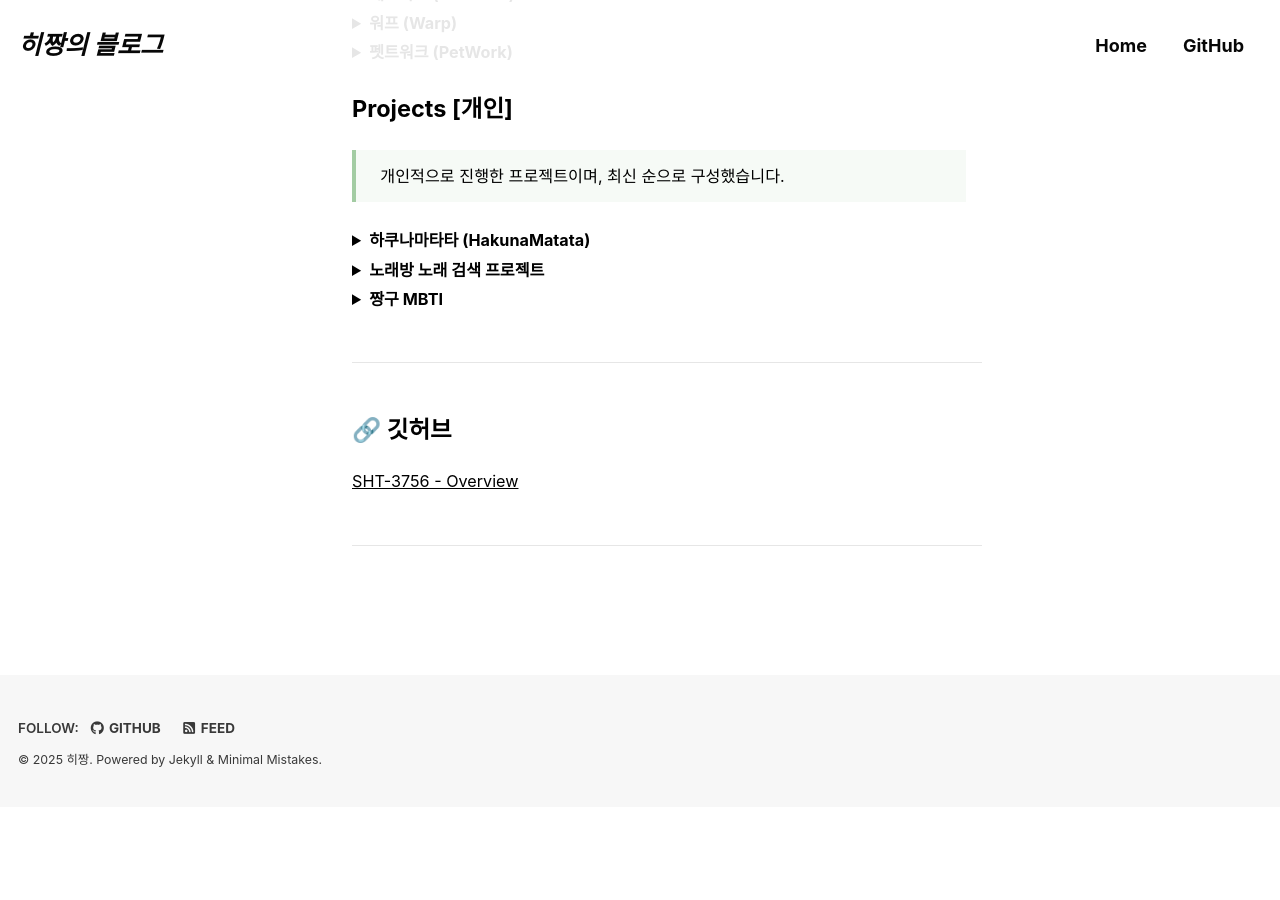
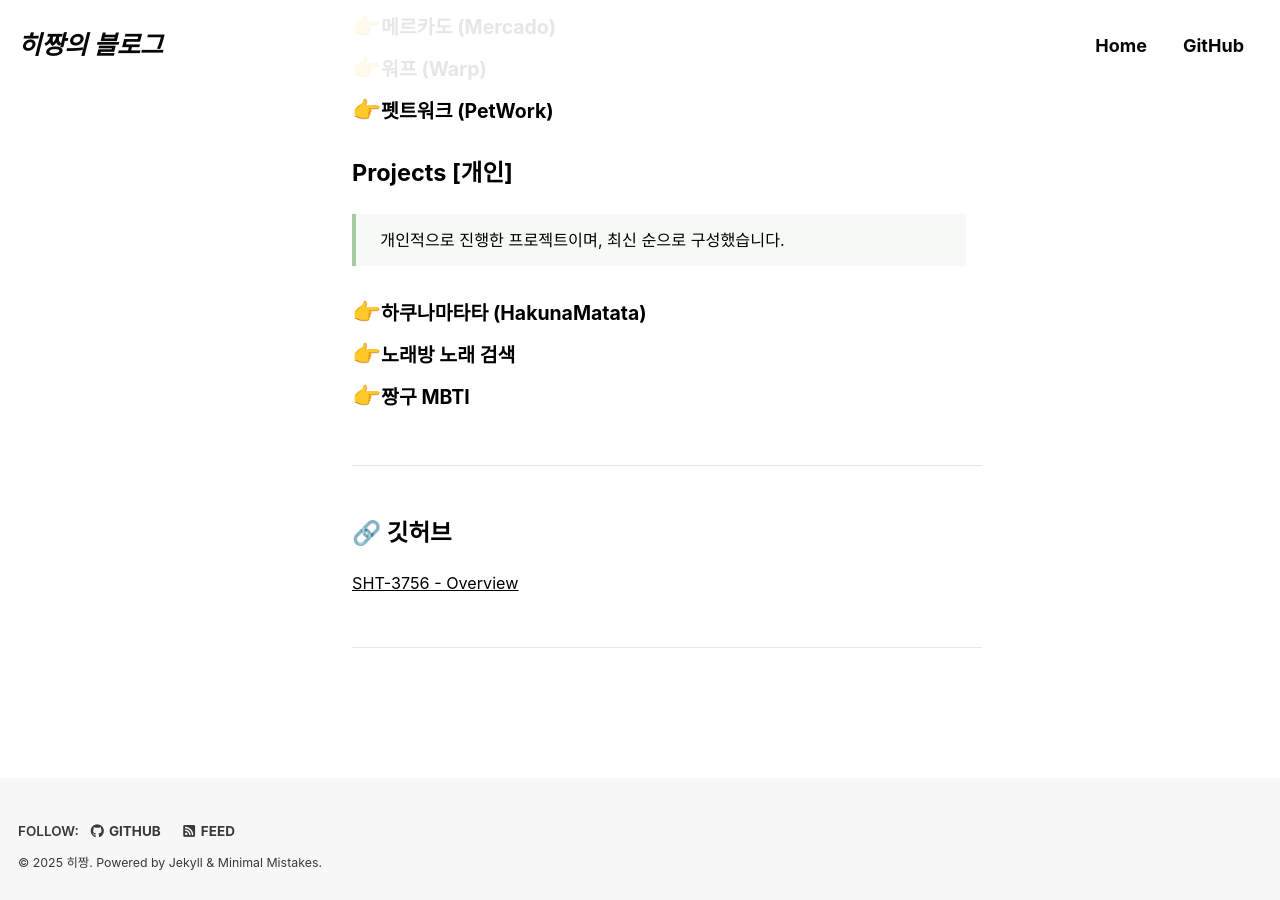
Before and after one commit to sht3756/sht3756.github.io, a Jekyll site: the page built from _pages/about.md, in a window 1280 px wide and 900 px high, scrolled down 1851 px. Built offline with Jekyll 4.4.1, drawn with Linux system fonts in a browser that asks for light colours; cached includes are drawn as plain includes; some web fonts are replaced; before the commit the page ends 2659 px from its top, so only the background shows below that.

Commit message:
fix : 스타일 수정

```diff
--- a/_pages/about.md
+++ b/_pages/about.md
@@ -6,6 +6,8 @@
 
 published: true
 ---
+
+<script src="/customs/loader.js"></script>
 
 <img width=100 height=200 src="https://github.com/sht3756/sht3756.github.io/blob/main/assets/images/face1.jpg?raw=true">
 
@@ -89,9 +91,8 @@
 
 > 회사에서 진행한 프로젝트입니다.
 
-<details>
-  <summary><b>나라면</b></summary>
-    <img src="https://raw.githubusercontent.com/sht3756/sht3756.github.io/main/assets/images/project1.jpg" alt="프로젝트">
+<custom-details summary="나라면" content="
+<img src='https://raw.githubusercontent.com/sht3756/sht3756.github.io/main/assets/images/project1.jpg' alt='프로젝트'>
 
   <div>
     <b><u>프로젝트 소개</u></b>
@@ -122,15 +123,14 @@
     <p> - 유저 푸쉬 관리 (토큰, 주제, 즉시, 예약)</p>
     <p> - 유저 구독 관리 (주제 팔로우, 주제 언 팔로우)</p>
     <p> - 홈 배너 관리</p>
-    <button class="about-button" onClick="window.open('https://naramyeon.com/#firstSection','window_name','width=430,height=500,location=no,status=no,scrollbars=yes');">🔗 소개 페이지</button>
-    <button class="about-button" onClick="window.open('https://apps.apple.com/kr/app/%EB%82%98%EB%9D%BC%EB%A9%B4-%ED%95%98%EB%A3%A8-1%EB%B6%84-%EA%B0%84%ED%8E%B8-%EA%BD%81%ED%85%8C%ED%81%AC/id6444550618','window_name','width=430,height=500,location=no,status=no,scrollbars=yes');">🔗 애플 스토어</button>
-    <button class="about-button" onClick="window.open('https://play.google.com/store/apps/details?id=com.adriven.naramyeon','window_name','width=430,height=500,location=no,status=no,scrollbars=yes');">🔗 구글 스토어</button>
+    <button class='about-button' onClick=window.open('https://naramyeon.com/#firstSection','window_name','width=430,height=500,location=no,status=no,scrollbars=yes');>🔗 소개 페이지</button>
+    <button class='about-button' onClick=window.open('https://apps.apple.com/kr/app/%EB%82%98%EB%9D%BC%EB%A9%B4-%ED%95%98%EB%A3%A8-1%EB%B6%84-%EA%B0%84%ED%8E%B8-%EA%BD%81%ED%85%8C%ED%81%AC/id6444550618','window_name','width=430,height=500,location=no,status=no,scrollbars=yes');>🔗 애플 스토어</button>
+    <button class='about-button' onClick=window.open('https://play.google.com/store/apps/details?id=com.adriven.naramyeon','window_name','width=430,height=500,location=no,status=no,scrollbars=yes');>🔗 구글 스토어</button>">
 
-</details>
+</custom-details>
 
-<details>
-  <summary><b>국룰 (KRule)</b></summary>
-  <img src="https://github.com/sht3756/sht3756.github.io/blob/main/assets/images/project2.jpeg?raw=true" alt="프로젝트">
+<custom-details summary="국룰 (KRule)" content="
+<img src='https://github.com/sht3756/sht3756.github.io/blob/main/assets/images/project2.jpeg?raw=true' alt='프로젝트'>
 
   <div>
     <b><u>프로젝트 소개</u></b>
@@ -150,12 +150,14 @@
     <p> 글 등록 (레시피)</p>
     <p> 리스트 출력 (장보기, 제철음식, 전국 특산품, 라이브 쇼핑, 레시피, 선물 상품관)</p>
     <p> 페이지 네이션 적용 (무한 스크롤- Intersection Observer)</p>
+">
+</custom-details>
 
-</details>
+<custom-details summary="메르카도 (Mercado)" content="
 
-<details>
-  <summary><b>메르카도 (Mercado)</b></summary>
-  <img src="https://github.com/sht3756/sht3756.github.io/blob/main/assets/images/project3.png?raw=true" alt="프로젝트">
+<p style='text-align: center;'>
+<img src='https://github.com/sht3756/sht3756.github.io/blob/main/assets/images/project3.png?raw=true' alt='프로젝트' height=300 width=200>
+</p>
   <div>
     <b><u>프로젝트 소개</u></b>
   </div>
@@ -180,14 +179,14 @@
     <p> - 임시저장 기능 적용</p>
     <p> - 다음 우체국 API 적용 및 배송위치 추적</p>
     <p>- 페이지네이션 적용 (ReactQuery)</p>
-</details>
+">
+</custom-details>
 
-<details>
+<custom-details summary="워프 (Warp)" content="
 
-  <summary><b>워프 (Warp) </b></summary>
-  <div style="text-align:center;">
-  <img src="https://github.com/sht3756/sht3756.github.io/blob/main/assets/images/project4.png?raw=true" alt="프로젝트" >
-  </div>
+<p style='text-align: center;'>
+<img src='https://github.com/sht3756/sht3756.github.io/blob/main/assets/images/project4.png?raw=true' alt='프로젝트'>
+</p>
   <div>
     <b><u>프로젝트 소개</u></b>
   </div>
@@ -207,12 +206,13 @@
     <p> - 다국어 서비스 적용 (데이터 연동 및 스타일) </p>
     <p> - Drag&Drop 으로 파일 업로드 기능 적용 (파일 용량 제한(200mb))</p>
     <p> - 파일 포맷 후 다운로드 기능 적용 </p>
-    <button class="about-button" onClick="window.open('https://www.warpmastering.com/kr/main','window_name','width=430,height=500,location=no,status=no,scrollbars=yes');">🔗 워프 링크</button>
-</details>
+    <button class='about-button' onClick=window.open('https://www.warpmastering.com/kr/main','window_name','width=430,height=500,location=no,status=no,scrollbars=yes');>🔗 워프 링크</button>
+">
+</custom-details>
 
-<details>
-  <summary><b>펫트워크 (PetWork)</b></summary>
-  <img src="https://github.com/sht3756/sht3756.github.io/blob/main/assets/images/project5.png?raw=true" alt="프로젝트">
+<custom-details summary="펫트워크 (PetWork)" content="
+<img src='https://github.com/sht3756/sht3756.github.io/blob/main/assets/images/project5.png?raw=true' alt='프로젝트'>
+
   <div>
     <b><u>프로젝트 소개</u></b>
   </div>
@@ -235,16 +235,20 @@
     <p> - 추천, 관련 검색어 기능 적용 (구글 자연어 NLP)</p>
     <p> - 공유 기능 적용(카카오 공유)</p>
     <p> - 최근 검색어 기능 적용</p>
-    <button class="about-button" onClick="window.open('https://petwork.kr/','window_name','width=430,height=500,location=no,status=no,scrollbars=yes');">🔗 펫트워크 링크</button>
-</details>
+    <button class='about-button;' onClick=window.open('https://petwork.kr/','window_name','width=430,height=500,location=no,status=no,scrollbars=yes');>🔗 펫트워크 링크</button>
+">
+</custom-details>
 
 ## Projects [개인]
 
 > 개인적으로 진행한 프로젝트이며, 최신 순으로 구성했습니다.
 
-<details>
-  <summary><b>하쿠나마타타 (HakunaMatata)</b></summary>
-  <img src="https://github.com/sht3756/sht3756.github.io/blob/main/assets/images/project6.png?raw=true" alt="프로젝트">
+<custom-details summary="하쿠나마타타 (HakunaMatata)" content="
+
+<p style='text-align: center;'>
+<img src='https://github.com/sht3756/sht3756.github.io/blob/main/assets/images/project6.png?raw=true' alt='프로젝트'>
+</p>
+
  <div>
     <b><u>프로젝트 소개</u></b>
   </div>
@@ -273,11 +277,13 @@
     <p> - 고민글 검색</p>
     <p> - 고민글 리스트 태그 필터</p>
     <p> - Provider 사용</p>
-    <button class="about-button" onClick="window.open('https://apps.apple.com/kr/app/hakunamatata-%EA%B3%A0%EB%AF%BC-%EC%83%81%EB%8B%B4-%EC%BB%A4%EB%AE%A4%EB%8B%88%ED%8B%B0-%EC%95%B1/id6446880691','window_name','width=430,height=500,location=no,status=no,scrollbars=yes');">🔗 하쿠나마타타 링크</button>
-</details>
-<details>
-  <summary><b>노래방 노래 검색 프로젝트</b></summary>
-  <img src="https://github.com/sht3756/sht3756.github.io/blob/main/assets/images/project7.png?raw=true" alt="프로젝트">
+    <button class='about-button' onClick=window.open('https://apps.apple.com/kr/app/hakunamatata-%EA%B3%A0%EB%AF%BC-%EC%83%81%EB%8B%B4-%EC%BB%A4%EB%AE%A4%EB%8B%88%ED%8B%B0-%EC%95%B1/id6446880691','window_name','width=430,height=500,location=no,status=no,scrollbars=yes');>🔗 하쿠나마타타 링크</button>
+">
+</custom-details>
+
+<custom-details summary="노래방 노래 검색" content="
+<img src='https://github.com/sht3756/sht3756.github.io/blob/main/assets/images/project7.png?raw=true' alt='프로젝트'>
+
  <div>
     <b><u>프로젝트 소개</u></b>
   </div>
@@ -298,11 +304,12 @@
     <p> - Provider 를 통한 상태관리</p>
     <p> - 노래 제목, 가수 검색을 통한 리스트 출력</p>
     <p> - 필터 적용(노래, 가수, 노래 브랜드)</p>
-
-</details>
-<details>
-  <summary><b>짱구 MBTI</b></summary>
-  <img src="https://github.com/sht3756/sht3756.github.io/blob/main/assets/images/project8.png?raw=true" alt="프로젝트">
+">
+</custom-details>
+<custom-details summary="짱구 MBTI" content="
+<p style='text-align: center;'>
+<img src='https://github.com/sht3756/sht3756.github.io/blob/main/assets/images/project8.png?raw=true' alt='프로젝트' height=300 width=200>
+</p>
   <div>
     <b><u>프로젝트 소개</u></b>
   </div>
@@ -323,7 +330,8 @@
     <p> - mock 데이터를 통한 리스트 출력</p>
     <p> - Dio 를 통한 API 통신</p>
     <p> - 선택을 통한 결과 도출</p>
-</details>
+">
+</custom-details>
 ---
 
 ## 🔗 깃허브
@@ -356,5 +364,3 @@
     transform: translateY(4px);
   }
 </style>
-<script>
-<script>
```
Also changed, not shown: other parts of _pages/about.md (+1 -4 lines).
